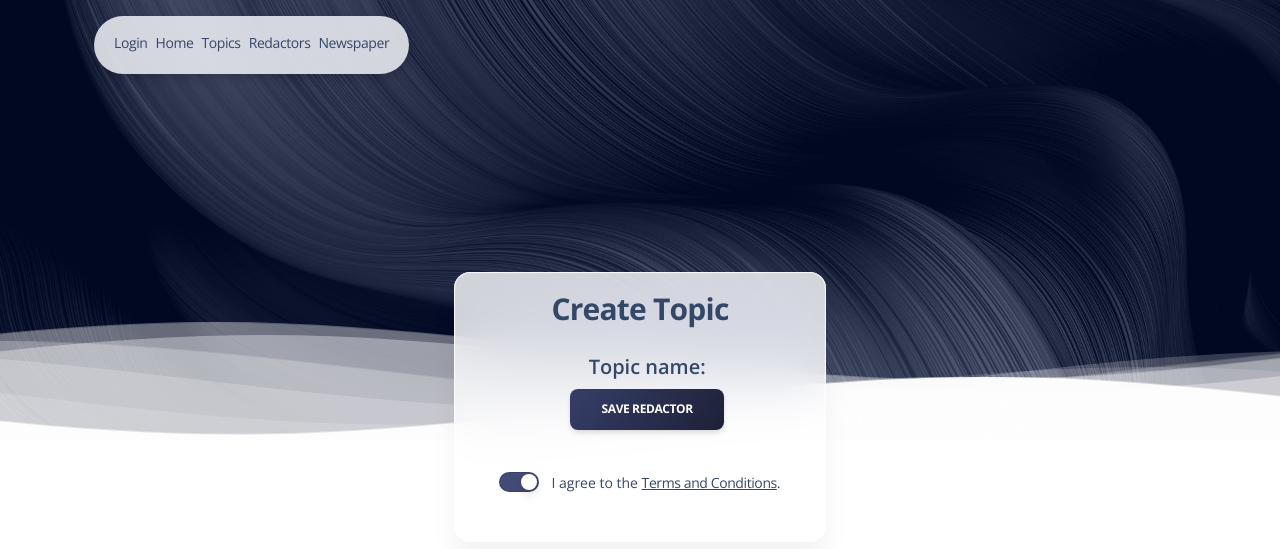
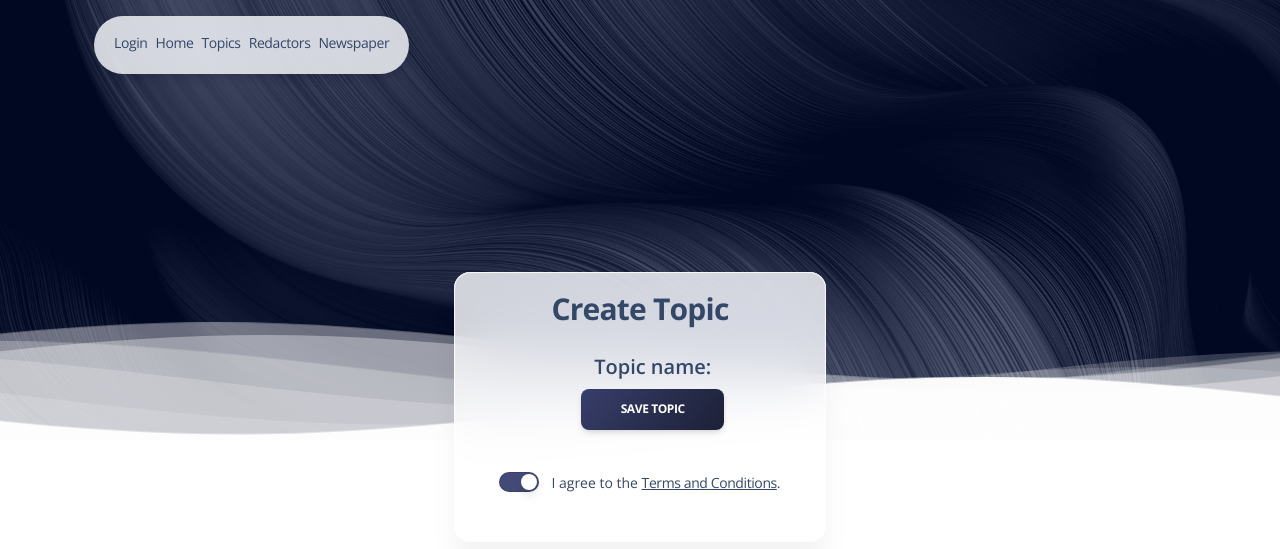
Before and after one commit to VKungin/newspaper-agency, a Django app: template templates/agency/topic_form.html in a window 1280 px wide. Shown: the top 549 px of the page. Run offline with Django 4.2, Linux system fonts and the light colour scheme; the template is opened without the code that fills it, so the values that code supplies are empty; some libraries are stand-ins or nearby versions.

Commit message:
corrected the display of the confirmation button Topic form, Newspaper form

```diff
--- a/templates/agency/newspaper_form.html
+++ b/templates/agency/newspaper_form.html
@@ -38,7 +38,7 @@
                       {% endif %}
 
                       <div class="input-group">
-                        <input type="submit" class="btn bg-gradient-dark w-100" placeholder="" value="save redactor" >
+                        <input type="submit" class="btn bg-gradient-dark w-100" placeholder="" value="save news" >
                       </div>
                   </div>
                 </div>
--- a/templates/agency/topic_form.html
+++ b/templates/agency/topic_form.html
@@ -35,7 +35,7 @@
                       {% endif %}
 
                       <div class="input-group">
-                        <input type="submit" class="btn bg-gradient-dark w-100" placeholder="" value="save redactor" >
+                        <input type="submit" class="btn bg-gradient-dark w-100" placeholder="" value="save topic" >
                       </div>
                   </div>
                 </div>
```
